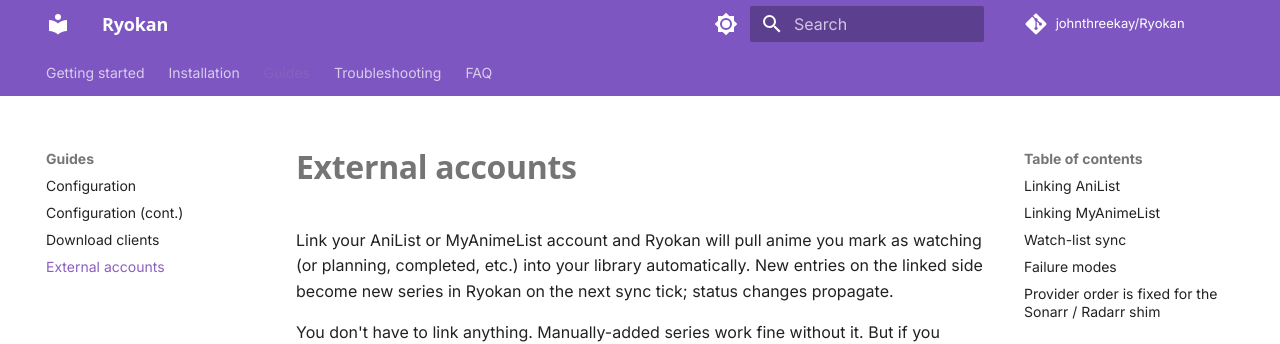
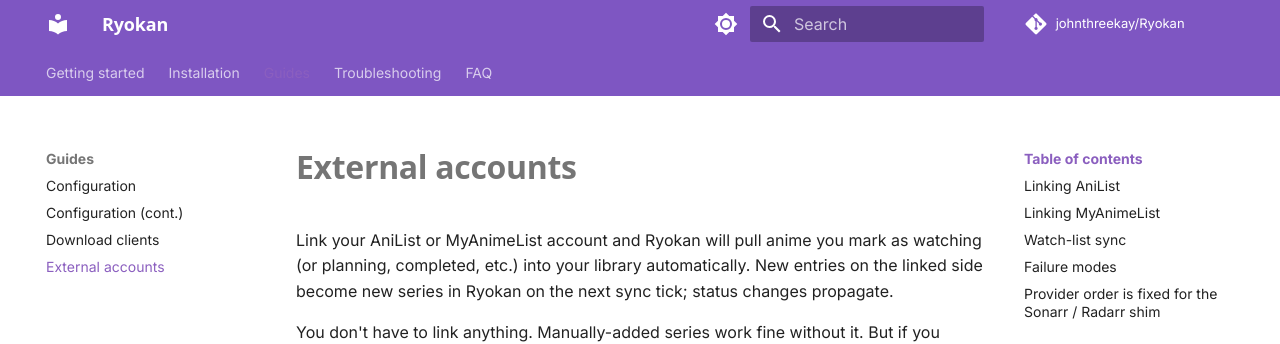
Before and after one commit to abhi1693/Ryokan, an MkDocs documentation site: the page built from docs/external-accounts.md, in a window 1280 px wide. Shown: the top 344 px of the page. Built offline with MkDocs 1.6.1 and Material for MkDocs 9.7.7, drawn with Linux system fonts in a browser that asks for light colours; some web fonts are replaced; comment, search, counter and statistics services are not loaded.

Commit message:
docs(theme): force mauve on sidebar TOC active items
Material's default slate scheme was winning on selector specificity
for `.md-nav__link--active`, so the right-side "On this page" TOC
items stayed at Material's grey instead of picking up the mauve
accent. Three targeted selectors (.md-nav--primary, .md-nav--secondary,
.md-sidebar) plus !important on the color flatten the cascade. Also
gives the "On this page" sidebar title itself the mauve treatment to
match.

Co-Authored-By: Claude Opus 4.7 (1M context) <noreply@anthropic.com>

```diff
--- a/docs/stylesheets/ryokan.css
+++ b/docs/stylesheets/ryokan.css
@@ -48,12 +48,27 @@
     border-color: var(--md-accent-fg-color);
 }
 
-/* Right-side TOC: active section + hover */
-.md-nav__link--active,
-.md-nav__link--active > code {
+/* Sidebar nav (left page tree + right "On this page" TOC). Material's
+   default theme wins on specificity for the active-link color, so
+   target both nav variants explicitly and use !important on the
+   color tokens to flatten the cascade. Hover state doesn't need
+   !important because Material's hover doesn't override either. */
+.md-nav--primary .md-nav__link--active,
+.md-nav--primary .md-nav__link--active > code,
+.md-nav--secondary .md-nav__link--active,
+.md-nav--secondary .md-nav__link--active > code,
+.md-sidebar .md-nav__link--active,
+.md-sidebar .md-nav__link--active > code {
+    color: var(--md-accent-fg-color) !important;
+}
+.md-nav--primary .md-nav__link:hover,
+.md-nav--secondary .md-nav__link:hover,
+.md-sidebar .md-nav__link:hover {
     color: var(--md-accent-fg-color);
 }
-.md-nav__link:hover {
+
+/* The "On this page" header in the right sidebar */
+.md-nav--secondary > .md-nav__title {
     color: var(--md-accent-fg-color);
 }
 
```
